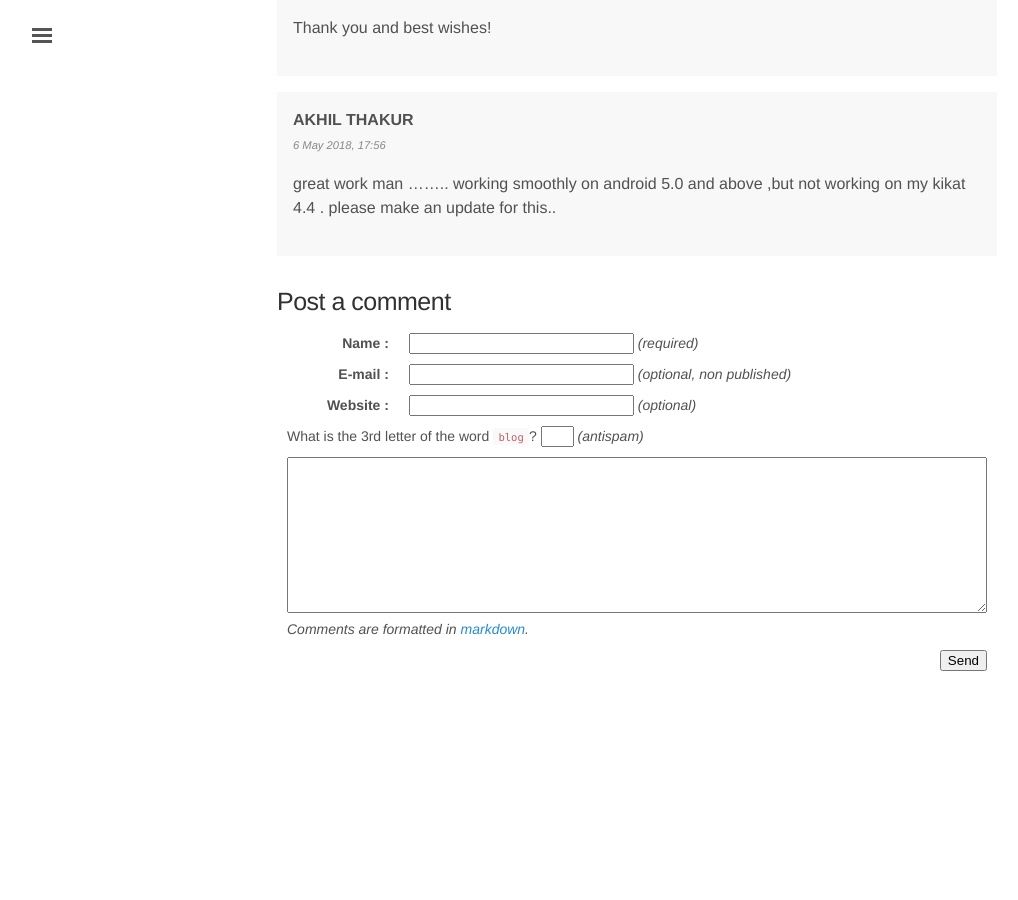
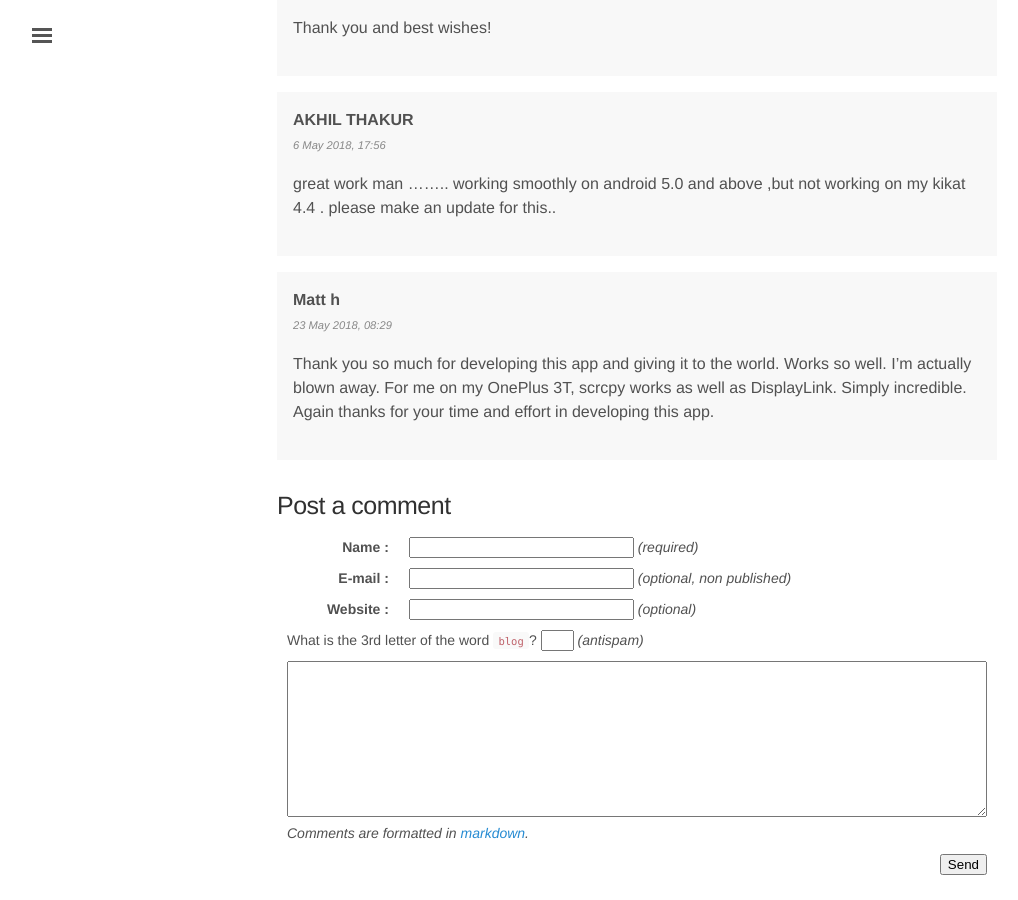
Before and after one commit to rom1v/blog.rom1v.com, a Jekyll site: the page built from _posts/2018-03-08-introducing-scrcpy.md, in a window 1280 px wide and 900 px high, scrolled down 18966 px. Shown: the whole window, without its empty margins (3-1021 px from the left). Built offline with Jekyll 4.4.1, drawn with Linux system fonts in a browser that asks for light colours; before the commit the page ends 19662 px from its top, so only the background shows below that.

Commit message:
Publish comment 42 for scrcpy

```diff
--- a/_data/comments-2018-03-introducing-scrcpy.yaml
+++ b/_data/comments-2018-03-introducing-scrcpy.yaml
@@ -392,3 +392,11 @@
   contents: |
     great work man ........ working smoothly on android 5.0 and above ,but not
     working on my kikat 4.4 . please make an update for this..
+- id: 42
+  author: Matt h
+  date: 2018-05-23 08:29:55+02:00
+  contents: |
+    Thank you so much for developing this app and giving it to the world. Works
+    so well. I'm actually blown away. For me on my OnePlus 3T, scrcpy works as
+    well as DisplayLink. Simply incredible. Again thanks for your time and
+    effort in developing this app.
```
